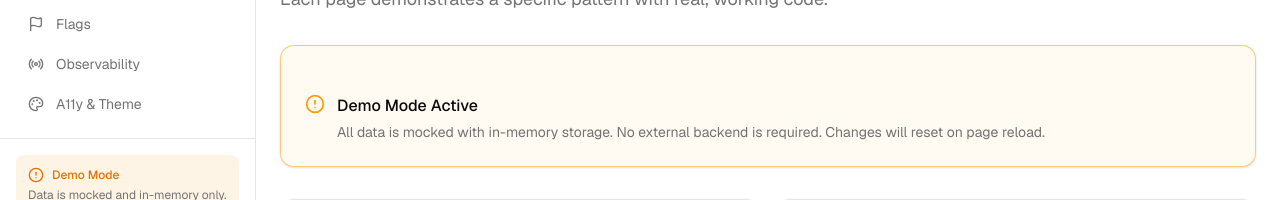
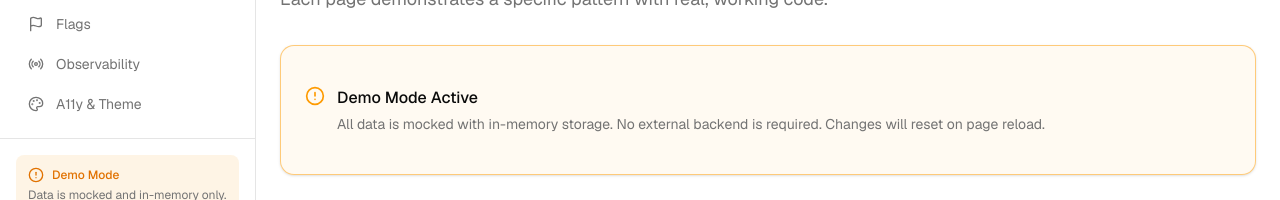
Before and after one commit to AxLabs/atlas, a Next.js app in the folder apps/web/: page /demo in a window 1280 px wide. Shown: the part 259-459 px from the top of the page. Built offline with nearby package versions, Linux system fonts and the light colour scheme; no server answers.

Commit message:
fix: adjust padding for Important Notice card in demo landing page

```diff
--- a/apps/web/src/app/demo/page.tsx
+++ b/apps/web/src/app/demo/page.tsx
@@ -104,7 +104,7 @@ export default function DemoLandingPage() {
 
       {/* Important Notice */}
       <Card className="border-amber-500/50 bg-amber-500/5">
-        <CardContent className="flex items-start gap-3 pt-6">
+        <CardContent className="flex items-start gap-3 py-4">
           <AlertCircle className="h-5 w-5 shrink-0 text-amber-500" />
           <div className="space-y-1">
             <p className="font-medium">Demo Mode Active</p>
```
